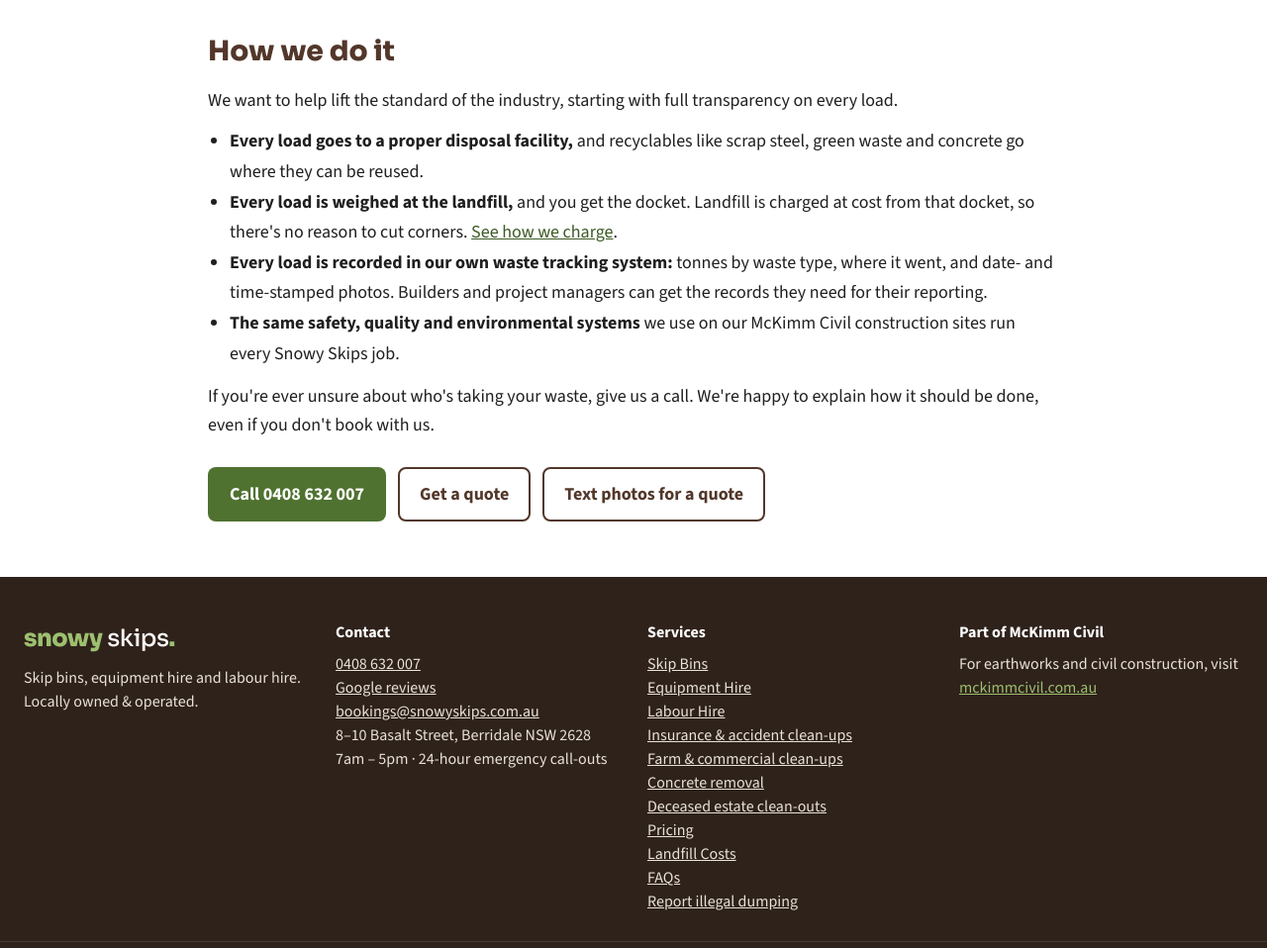
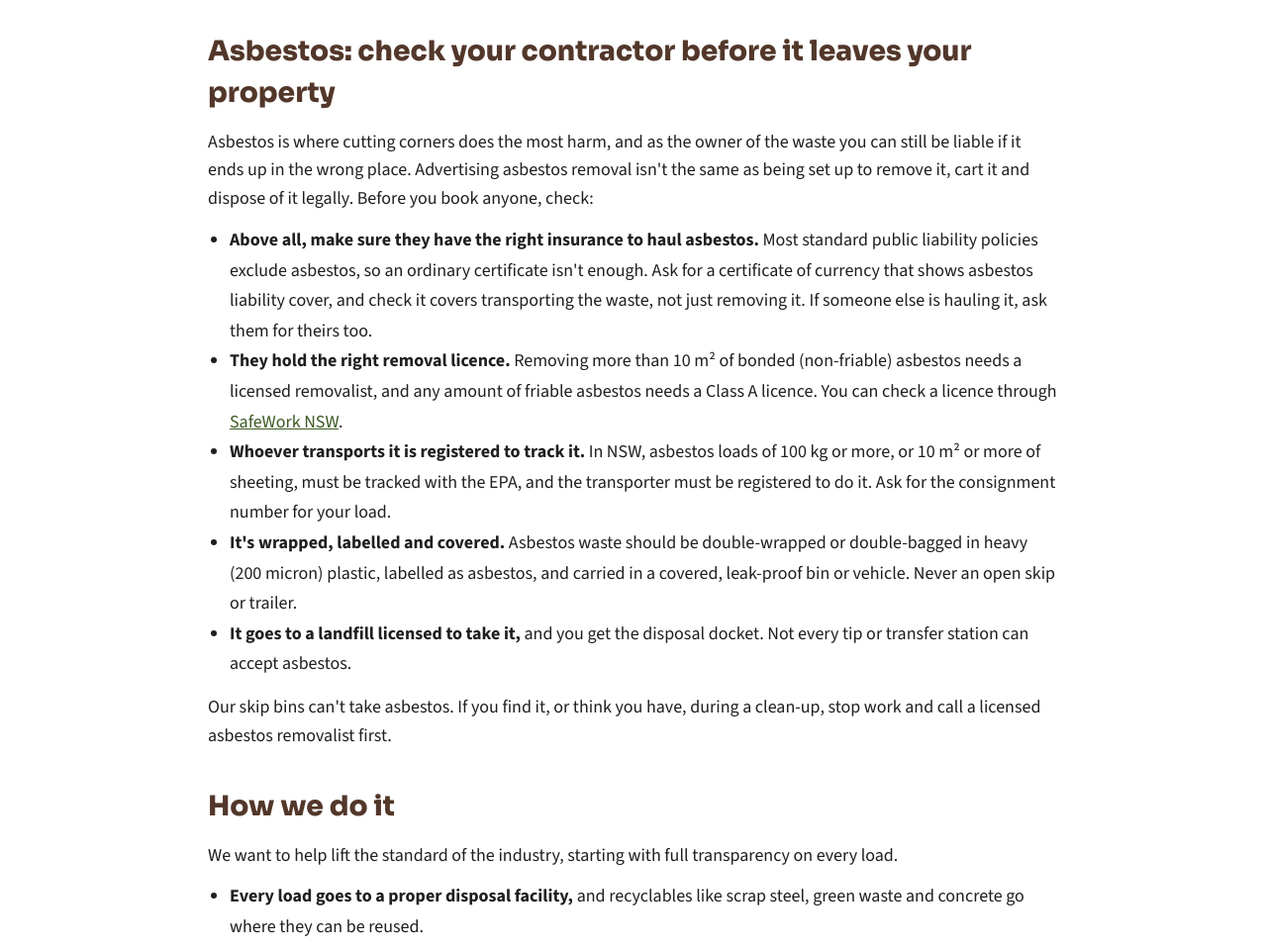
Before and after one commit to alistairmckimm/snowyskips-website, a plain HTML site: page illegal-dumping/index.html in a window 1280 px wide. Shown: the part 3660-4618 px from the top of the page at 99% size. Drawn offline with nearby package versions, Linux system fonts and the light colour scheme.

Commit message:
Add asbestos contractor checks (insurance to haul first) to illegal dumping page
Co-Authored-By: Claude Opus 5.5 <noreply@anthropic.com>
Claude-Session: https://claude.ai/code/session_01TzyBgxpcn6KE2y1r7ccDhJ

```diff
--- a/illegal-dumping/index.html
+++ b/illegal-dumping/index.html
@@ -4,7 +4,7 @@
 <meta charset="utf-8">
 <meta name="viewport" content="width=device-width, initial-scale=1">
 <title>Report Illegal Dumping | Dob in a Dumper | Snowy Monaro | Snowy Skips</title>
-<meta name="description" content="How to report illegal dumping in the Snowy Monaro: NSW EPA 131 555, RIDonline, council 1300 345 345 and EPA Victoria 1300 372 842. Plus how to pick an honest waste operator and how we track every load.">
+<meta name="description" content="How to report illegal dumping in the Snowy Monaro: NSW EPA 131 555, RIDonline, council 1300 345 345 and EPA Victoria 1300 372 842. Plus how to pick an honest waste operator, what to check before anyone carts your asbestos, and how we track every load.">
 <link rel="canonical" href="https://snowyskips.com.au/illegal-dumping/">
 <link rel="icon" href="/img/09c01ad123.png">
 <link rel="preconnect" href="https://fonts.googleapis.com">
@@ -117,6 +117,18 @@ img{max-width:100%}
 <li><strong>Watch out for cash-only, no-paperwork deals</strong> and operators who turn up in unmarked trailers.</li>
 </ul>
 
+<h2 id="asbestos" style="font-family: 'Sora', sans-serif; font-weight: 800; color: #52372A; font-size: 28px; margin: 36px 0 0 0">Asbestos: check your contractor before it leaves your property</h2>
+<p style="margin: 14px 0 0 0; font-size: 18px; line-height: 1.6">Asbestos is where cutting corners does the most harm, and as the owner of the waste you can still be liable if it ends up in the wrong place. Advertising asbestos removal isn&#39;t the same as being set up to remove it, cart it and dispose of it legally. Before you book anyone, check:</p>
+<ul style="margin: 12px 0 0 0; padding-left: 22px; font-size: 18px; line-height: 1.7">
+<li><strong>Above all, make sure they have the right insurance to haul asbestos.</strong> Most standard public liability policies exclude asbestos, so an ordinary certificate isn&#39;t enough. Ask for a certificate of currency that shows asbestos liability cover, and check it covers transporting the waste, not just removing it. If someone else is hauling it, ask them for theirs too.</li>
+<li><strong>They hold the right removal licence.</strong> Removing more than 10 m&sup2; of bonded (non-friable) asbestos needs a licensed removalist, and any amount of friable asbestos needs a Class A licence. You can check a licence through <a href="https://www.safework.nsw.gov.au/hazards-a-z/asbestos" target="_blank" rel="noopener">SafeWork NSW</a>.</li>
+
+<li><strong>Whoever transports it is registered to track it.</strong> In NSW, asbestos loads of 100 kg or more, or 10 m&sup2; or more of sheeting, must be tracked with the EPA, and the transporter must be registered to do it. Ask for the consignment number for your load.</li>
+<li><strong>It&#39;s wrapped, labelled and covered.</strong> Asbestos waste should be double-wrapped or double-bagged in heavy (200 micron) plastic, labelled as asbestos, and carried in a covered, leak-proof bin or vehicle. Never an open skip or trailer.</li>
+<li><strong>It goes to a landfill licensed to take it,</strong> and you get the disposal docket. Not every tip or transfer station can accept asbestos.</li>
+</ul>
+<p style="margin: 14px 0 0 0; font-size: 18px; line-height: 1.6">Our skip bins can&#39;t take asbestos. If you find it, or think you have, during a clean-up, stop work and call a licensed asbestos removalist first.</p>
+
 <h2 style="font-family: 'Sora', sans-serif; font-weight: 800; color: #52372A; font-size: 28px; margin: 36px 0 0 0">How we do it</h2>
 <p style="margin: 14px 0 0 0; font-size: 18px; line-height: 1.6">We want to help lift the standard of the industry, starting with full transparency on every load.</p>
 <ul style="margin: 12px 0 0 0; padding-left: 22px; font-size: 18px; line-height: 1.7">
```
Also changed, not shown: index.html (+1 -1 lines).
